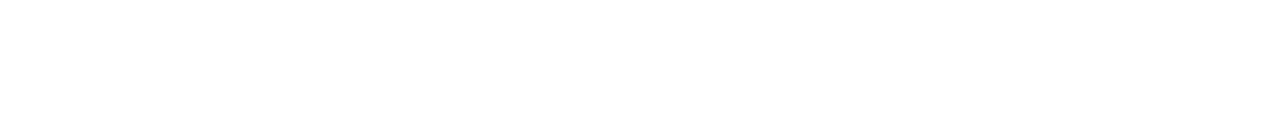
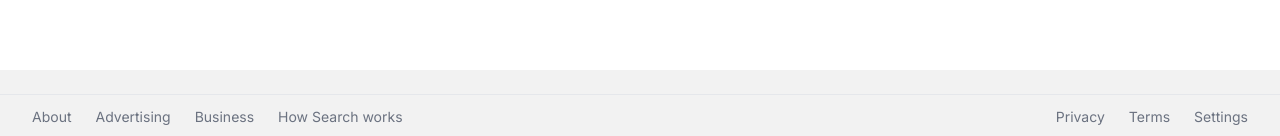
Before and after one commit to tasim313/google-clone, a Next.js app: page / in a window 1280 px wide. Shown: the part 661-797 px from the top of the page. Built offline with nearby package versions, Linux system fonts and the light colour scheme; no server answers.

Commit message:
add footer component

```diff
--- a/src/app/layout.js
+++ b/src/app/layout.js
@@ -1,6 +1,7 @@
 import { Inter } from 'next/font/google'
 import './globals.css'
 import Head from './head'
+import Footer from '@/components/Footer'
 
 const inter = Inter({ subsets: ['latin'] })
 
@@ -13,7 +14,16 @@
   return (
     <html lang="en">
       <Head/>
-      <body className={inter.className}>{children}</body>
+      <body className={inter.className}>
+
+
+        {children}
+
+         {/* Footer */}
+
+         <Footer/>
+
+        </body>
     </html>
   )
 }
--- /dev/null
+++ b/src/components/CountryLookup.js
@@ -0,0 +1,42 @@
+"use client";
+
+import React, { useEffect, useState } from "react";
+
+const API_Key = "ndaB3wYu8a6PPN9PBVuM"
+
+const CountryLookup = () =>{
+    const [country, setCountry] = useState("United States");
+
+    console.log("Api key", API_Key)
+
+    useEffect(() => {
+        fetch(
+          `https://extreme-ip-lookup.com/json/?key=${API_Key}`
+        )
+          .then((res) => res.json())
+          .then((data) => setCountry(data));
+      }, []);
+
+      console.log("Country Code", country.countryCode)
+      console.log("City", country.city)
+      console.log("continent",  country.continent)
+      console.log("ipName", country.ipName)
+      console.log("ip type",  country.ipType)
+      console.log("isp", country.isp)
+      console.log("lat", country.lat)
+      console.log("lon", country.lon)
+      console.log("org", country.org)
+      console.log("query", country.query)
+      console.log("region", country.region,)
+      console.log("status", country.status)
+
+    return(
+        <>
+        <div>
+            {country.country}
+        </div>
+        </>
+    )
+}
+
+export default CountryLookup;
--- /dev/null
+++ b/src/components/Footer.js
@@ -0,0 +1,29 @@
+import React from "react";
+import CountryLookup from "./CountryLookup";
+
+const Footer = () =>{
+    return(
+        <>
+        <footer className="absolute bottom-0 text-sm  text-gray-500 bg-[#f2f2f2] w-full">
+            <div className="border-b px-8 py-3">
+                 <CountryLookup/>
+            </div>
+            <div className="flex flex-col sm:flex-row justify-between items-center px-8 py-3 space-y-7 sm:space-y-0">
+                <ul className="flex items-center space-x-6">
+                    <li className="link">About</li>
+                    <li className="link">Advertising</li>
+                    <li className="link">Business</li>
+                    <li className="link">How Search works</li>
+                </ul>
+                <ul className="flex items-center space-x-6">
+                    <li className="link">Privacy</li>
+                    <li className="link">Terms</li>
+                    <li className="link">Settings</li>
+                </ul>
+            </div>
+        </footer>
+        </>
+    )
+}
+
+export default Footer;
```
